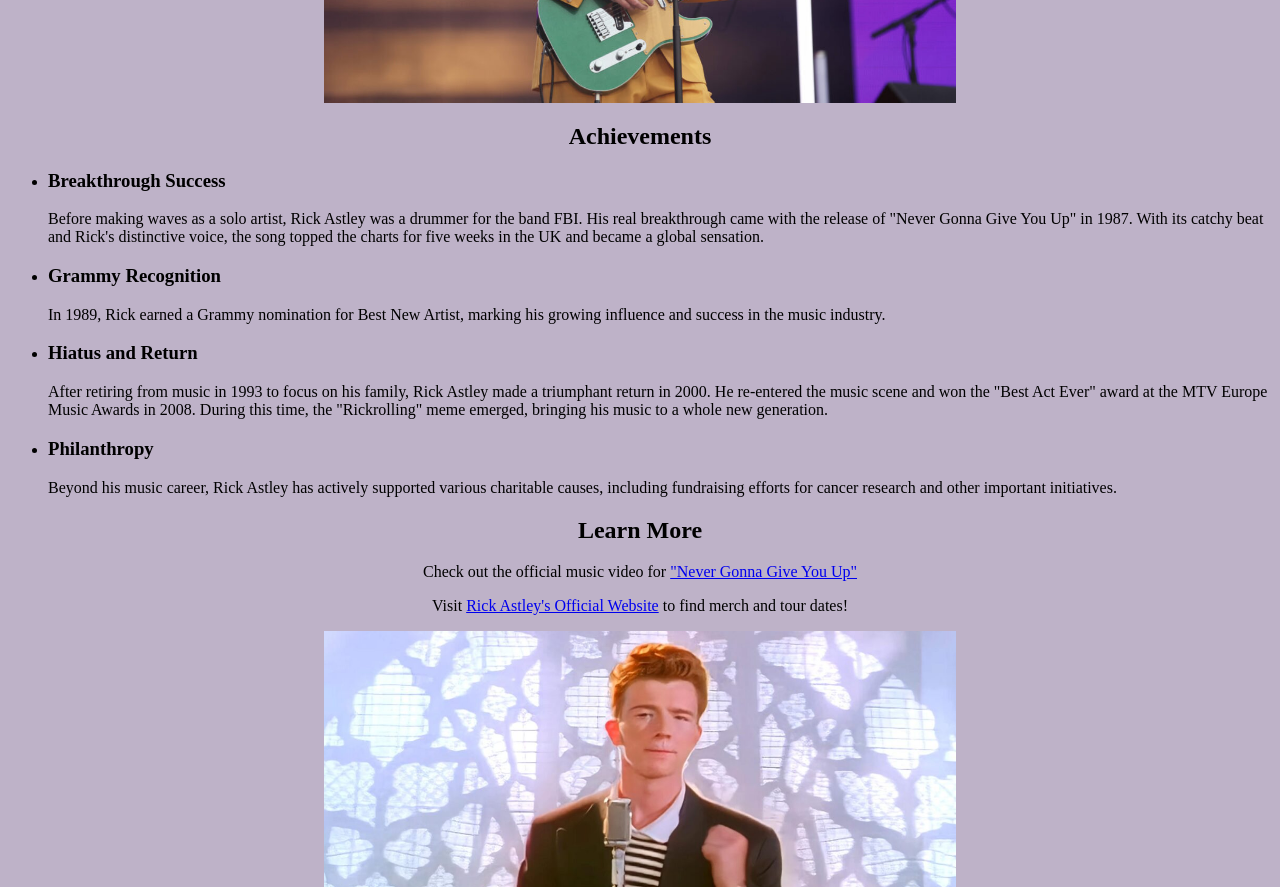
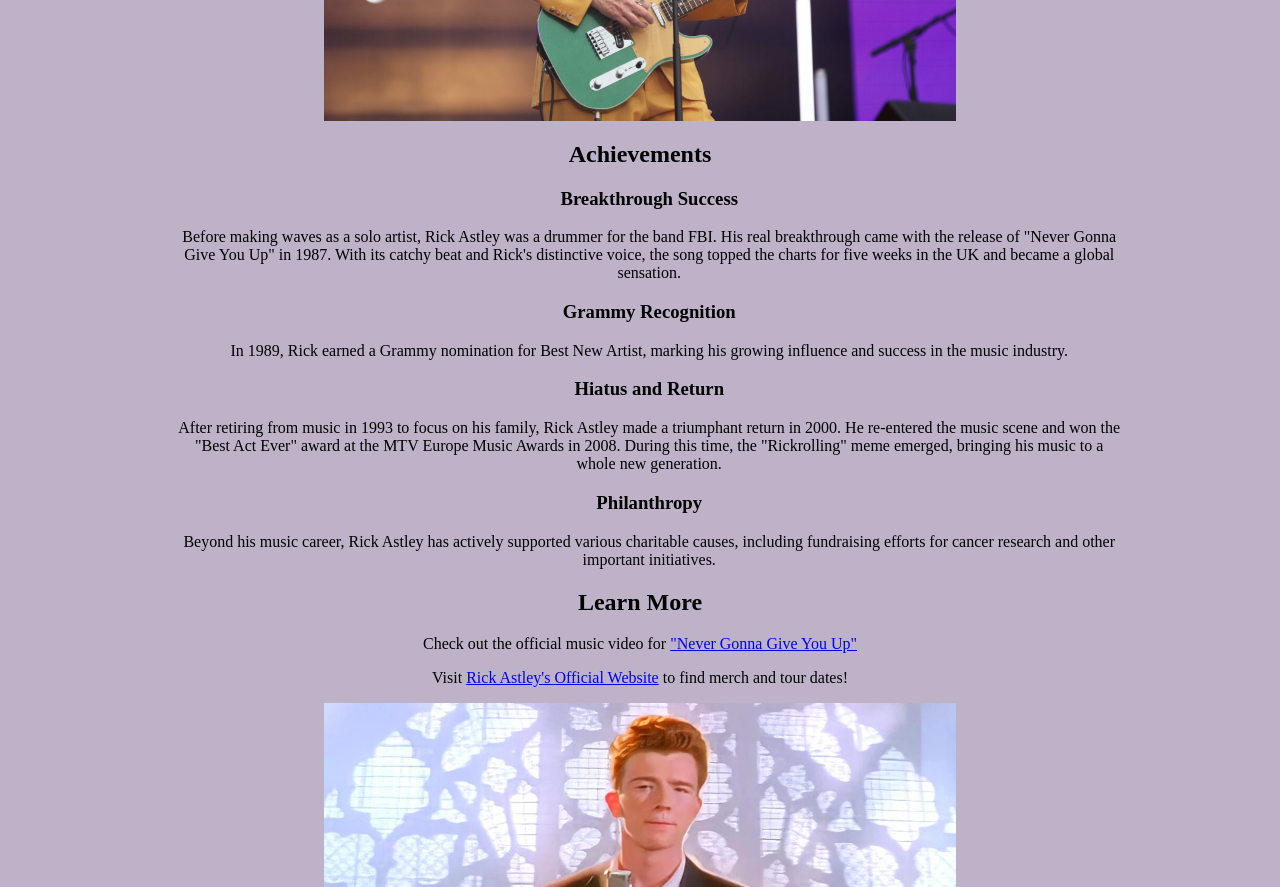
Before and after one commit to danielchristy/GOAT_demo, a plain HTML site: page index.html in a window 1280 px wide. Shown: the part 860-1747 px from the top of the page. Drawn offline with Linux system fonts and the light colour scheme.

Commit message:
Test 2.0

```diff
--- a/index.html
+++ b/index.html
@@ -23,7 +23,7 @@
 
         <div id="main">
             <h2 class="section-header">Achievements</h2>
-            <ul>
+            <ul class="achievements-list">
                 <li>
                     <h3 class="subheader">Breakthrough Success</h3>
                     <p>Before making waves as a solo artist, Rick Astley was a drummer for the band FBI. His real breakthrough came with the release of "Never Gonna Give You Up" in 1987. With its catchy beat and Rick's distinctive voice, the song topped the charts for five weeks in the UK and became a global sensation.</p>
--- a/styles.css
+++ b/styles.css
@@ -1,31 +1,17 @@
-#page{
-    background-color: #BEB2C8;
+#page {
+  background-color: #beb2c8;
 }
 
-.main-header{
+.main-header,
+.section-header,
+.subheader {
   display: block;
   width: 100%;
-    margin-left: auto;
-    margin-right: auto;
   text-align: center;
 }
 
-.section-header{
-    display: block;
-    width: 100%;
-    margin-left: auto;
-    margin-right: auto;
-    text-align: center;
-}
 
-.subheader{
-    display: block;
-    margin-left: auto;
-    margin-right: auto;
-    text-align: left;
-}
-
-.img{
+.img {
   display: block;
   width: 50%;
   height: auto;
@@ -33,10 +19,18 @@
   margin-left: auto;
 }
 
-#header-text{
+#header-text,
+#intro,
+#main,
+#closing {
   text-align: center;
+  width: 75%;
+  margin-left: auto;
+  margin-right: auto;
 }
 
-#closing{
-    text-align: center;
+.achievements-list {
+  list-style: none;
+  width: 100%;
+  margin-left: -3.25%;
 }
```
Lines whose indentation alone changed are shown as unchanged.
